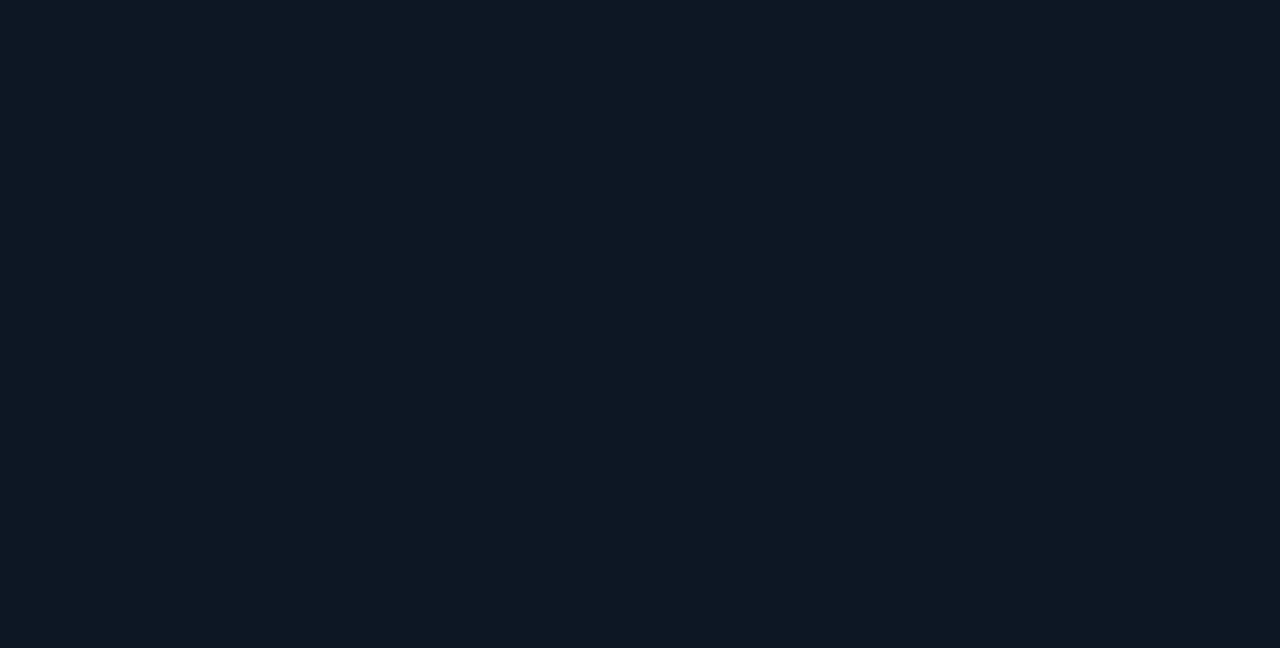
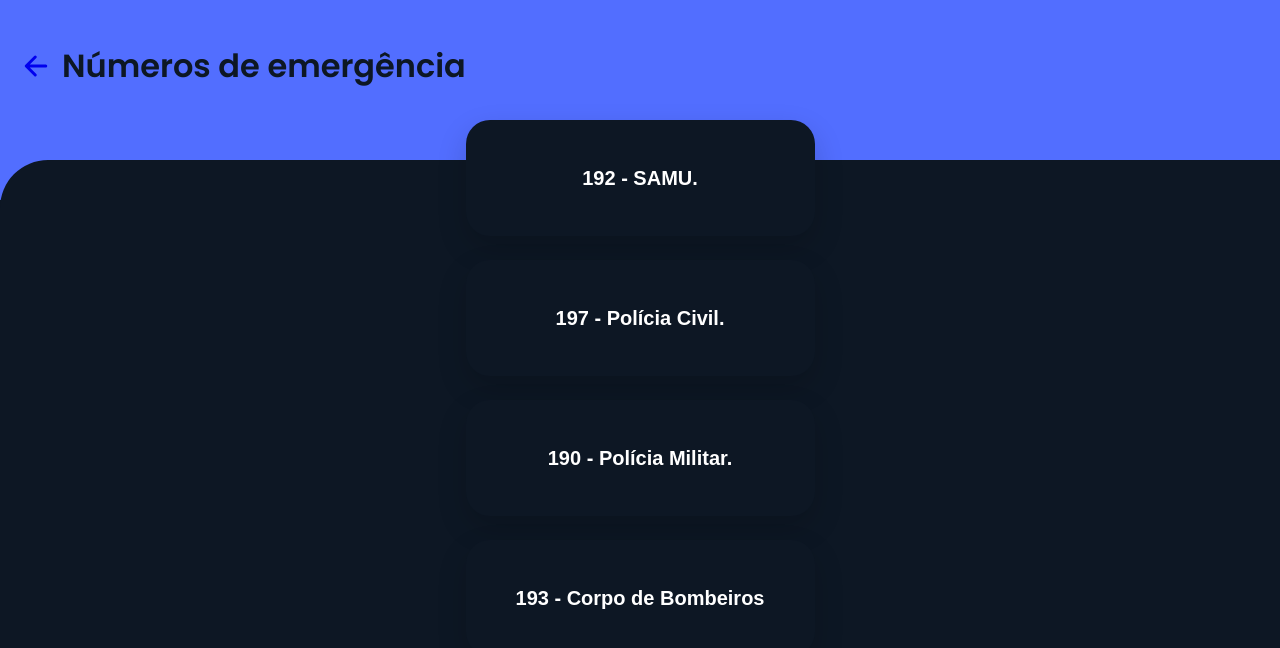
Before and after one commit to jhuzinha/FFHacka, a React (Create React App) app: page /emergencia in a window 1280 px wide. Before the commit this address had no page. Shown: the top 648 px of the page. Built offline with nearby package versions, Linux system fonts and the light colour scheme.

Commit message:
feat: footer maps and emergency page

```diff
--- a/src/components/App/App.js
+++ b/src/components/App/App.js
@@ -1,4 +1,5 @@
 import { BrowserRouter, Routes, Route } from "react-router-dom";
+import Emergency from "../Emergency/Emergency";
 import Home from "../Home/Home";
 import Login from "../Login/Login";
 import Main from "../Main/Main";
@@ -15,6 +16,7 @@
                 <Route path="/cadastro" element = { < Register /> } />
                 <Route path="/mapa" element = { < Maps /> } />
                 <Route path="/inicio" element = { < Home /> } />
+                <Route path="/emergencia" element = { < Emergency /> } />
             </Routes>
         </BrowserRouter>
     )
--- /dev/null
+++ b/src/components/Emergency/EmercencyStyle.jsx
@@ -0,0 +1,54 @@
+import styled from 'styled-components'
+
+export const EmergencyContainer = styled.div`
+    display: flex;
+    flex-direction: column;
+    width: 100%;
+
+    div:first-child {
+        display: flex;
+
+        height: 200px;
+        width: 100%;
+        background-color: #526EFF;
+        font-size: 32px;
+        font-weight: 600;
+        color: #0D1724;
+        padding-top: 50px;
+        padding-left: 20px;
+    }
+
+    h1 {
+        margin-left: 10px;
+    }
+
+    .content {
+        margin-top: -40px;
+        height: 100px;
+        width: 100%;
+        background-color: #0D1724;
+        border-radius: 48px 0 0 0;
+    }
+
+    .sugestions {
+        display: flex;
+        flex-direction: column;
+        align-items: center;
+        margin-top: -140px;
+    }
+
+    button {
+        background-color: #0D1724;
+        color: #fff;
+        font-size: 20px;
+        font-weight: 600;
+        width: 349px;
+        height: 116px;
+        margin-bottom: 24px;
+        outline: none;
+        border: none;
+        box-shadow: 0px 12px 30px rgba(0, 0, 0, 0.16);
+        border-radius: 24px;
+        cursor: pointerw;
+    }
+`
--- /dev/null
+++ b/src/components/Emergency/Emergency.js
@@ -0,0 +1,23 @@
+import { EmergencyContainer } from "./EmercencyStyle";
+import { IoArrowBack } from 'react-icons/io5'
+import { Link } from "react-router-dom";
+
+export default function Emergency() {
+    return (
+        <EmergencyContainer>
+            <div>
+                <Link to='/mapa'>
+                    <IoArrowBack cursor='pointer' />
+                </Link>
+                <h1>Números de emergência</h1>
+            </div>
+            <div className="content"></div>
+            <div className="sugestions">
+                <button>192 - SAMU.</button>
+                <button>197 - Polícia Civil.</button>
+                <button>190 - Polícia Militar.</button>
+                <button>193 - Corpo de Bombeiros</button>
+            </div>
+        </EmergencyContainer>
+    )
+}
--- a/src/components/Footer/Footer.js
+++ b/src/components/Footer/Footer.js
@@ -1,16 +1,71 @@
 import { AiOutlineCompass } from 'react-icons/ai'
-import { Foot } from './footer.jsx'
+import { Foot, PlaceSelected, Emergency } from './footer.jsx'
 import { BiLockOpenAlt } from 'react-icons/bi'
 import { FaWrench } from 'react-icons/fa'
 import { useState } from 'react'
+import { Link } from 'react-router-dom'
 
 export default function Footer() {
-    const [navbar, setNavbar] = useState(false)
-    return(
-        <Foot>
-            <div onClick={() => setNavbar(true)}><AiOutlineCompass /></div>
-            <div onClick={() => setNavbar(true)}><BiLockOpenAlt /></div>
-            <div onClick={() => setNavbar(true)}><FaWrench /></div>
-        </Foot>
+    const [place, setPlace] = useState(false)
+    const [emergency, setEmercency] = useState(false)
+
+    return (
+        <>
+            {place ? (
+                <PlaceSelected>
+                    <div className='place'>
+                        <img src='' alt='' />
+                        <div>
+                            <h1>Estacionamento Parkbike</h1>
+                            <h1>Distância <span>150 m</span></h1>
+                            <div className='info'>
+                                <div>
+                                    <h2>Por 30 min</h2>
+                                    <h3>R$ 4,50</h3>
+                                </div>
+                                <div>
+                                    <h2>Chegada em</h2>
+                                    <h3>8 min</h3>
+                                </div>
+                            </div>
+                        </div>
+                    </div>
+                    <div className='suports'>
+                        <p>Tomada</p>
+                        <p>Wifi</p>
+                        <p>Estação de manutenção</p>
+                    </div>
+                    <button>Iniciar rota</button>
+                </PlaceSelected>
+            ) : <></>}
+
+            {emergency ? (
+                <Emergency>
+                    <div>
+                        <Link to='/inicio'>
+                            <button>Bike Quebrou :(</button>
+                        </Link>
+                        <Link to='/emergencia'>
+                            <button className='emergency'>Emergência</button>
+                        </Link>
+                    </div>
+                </Emergency>
+            ) : <></>}
+
+            <Foot place={place} emergency={emergency}>
+                <div onClick={() => setPlace(!place)}>
+                    <AiOutlineCompass />
+                    <div className='place-icon'></div>
+                </div>
+                <div>
+                    <BiLockOpenAlt />
+                    <div></div>
+                </div>
+                <div onClick={() => setEmercency(!emergency)}>
+                    <FaWrench />
+                    <div className='emergency-icon'></div>
+                </div>
+            </Foot>
+        </>
     )
 }
--- a/src/components/Footer/footer.jsx
+++ b/src/components/Footer/footer.jsx
@@ -12,6 +12,145 @@
     align-items: center;
     padding: 24px;
     div {
+        display: flex;
+        flex-direction: column;
+        align-items: center;
         font-size: 24px;
+        cursor: pointer;
+    }
+    div > div {
+        width: 48px;
+        height: 3px;
+        border-radius: 3px;
+        margin-top: 10px;
+    }
+
+    .place-icon {
+        background-color: ${({ place }) => place ? '#526EFF' : 'transparent'};
+    }
+
+    .emergency-icon {
+        background-color: ${({ emergency }) => emergency ? '#526EFF' : 'transparent'};
     }
 `
+
+export const PlaceSelected = styled.div`
+    display: flex;
+    flex-direction: column;
+    align-items: center;
+
+    width: 100%;
+    height: 350px;
+    background-color: #526EFF;
+
+    position: fixed;
+    bottom: 0;
+    border-top-left-radius: 48px;
+    color: #0D1724;
+    padding: 15px;
+
+    .place {
+        display: flex;
+        justify-content: center;
+        margin-bottom: 16px;
+        width: 100%;
+    }
+
+    .suports {
+        display: flex;
+        margin-bottom: 33px;
+    }
+
+    img {
+        width: 167px;
+        height: 91px;
+        border-radius: 40px;
+        margin-right: 15px;
+    }
+
+    h1 {
+        font-size: 15px;
+        font-weight: bold;
+        margin-bottom: 5px;
+    }
+
+    span, h3 {
+        font-size: 21px;
+        font-weight: 600;
+    }
+
+    h2 {
+        font-weight: 13px;
+        font-weight: 300;
+    }
+
+    p {
+        font-size: 14px;
+        font-weight: 600;
+        margin-right: 8px;
+    }
+
+    .info {
+        display: flex;
+        justify-content: space-between;
+        margin-top: 20px;
+    }
+
+    button {
+        width: 100%;
+        height: 63px;
+        margin-bottom: 22px;
+        outline: none;
+        background: #0D1724;
+        opacity: 0.5;
+        border: 1px solid #0D1724;
+        border-radius: 20px;
+        color: #fff;
+        cursor: pointer;
+        transition: all 200ms ease-in-out;
+    }
+
+    button:hover {
+        filter: brightness(0.5);
+    }
+`
+
+export const Emergency = styled.div`
+    background: rgba(0, 0, 0, 0.69);
+    height: 100%;
+    width: 100%;
+    position: fixed;
+    bottom: 0;
+    top: 0;
+
+    div {
+        display: flex;
+        flex-direction: column;
+        align-items: center;
+        justify-content: flex-end;
+        height: 80%;
+    }
+
+    button {
+        width: 350px;
+        height: 60px;
+        background: linear-gradient(90deg, #546FFF 0%, #022BFF 100%);
+        border-radius: 30px;
+        margin-bottom: 22px;
+        outline: none;
+        border: none;
+        cursor: pointer;
+        transition: all 200ms ease-in-out;
+        color: #FFF;
+        font-size: 21px;
+    }
+
+    button:hover {
+        transform: scale(1.05);
+    }
+
+    .emergency {
+        background: none;
+        background-color: #FF2D55;
+    }
+`
--- a/src/components/Home/homeStyle.jsx
+++ b/src/components/Home/homeStyle.jsx
@@ -3,7 +3,7 @@
 export const HomeContainer = styled.div`
     display: flex;
     flex-direction: column;
-    width: 95%;
+    width: 90%;
     margin: 32px 0;
     margin-left: 32px;
 
--- a/src/components/Maps/Maps.jsx
+++ b/src/components/Maps/Maps.jsx
@@ -1,5 +1,6 @@
-import { GoogleMap, useLoadScript, Marker, Circle, BicyclingLayer, StandaloneSearchBox } from '@react-google-maps/api';
+import { GoogleMap, useLoadScript, Marker, Circle, BicyclingLayer } from '@react-google-maps/api';
 import { MapsContainer } from './MapsStyle';
+import Footer from '../Footer/Footer'
 
 const libraries = ["places"];
 
@@ -181,7 +182,10 @@
                     </Circle>
                 </GoogleMap>
             ) : ''}
-            <Footer />
+            {/* <PorfileContainer>
+                <Profile />
+            </PorfileContainer> */}
+            <Footer  />
         </MapsContainer>
     )
 }
```
Also changed, not shown: src/Assets/images/perfil.png (added).
